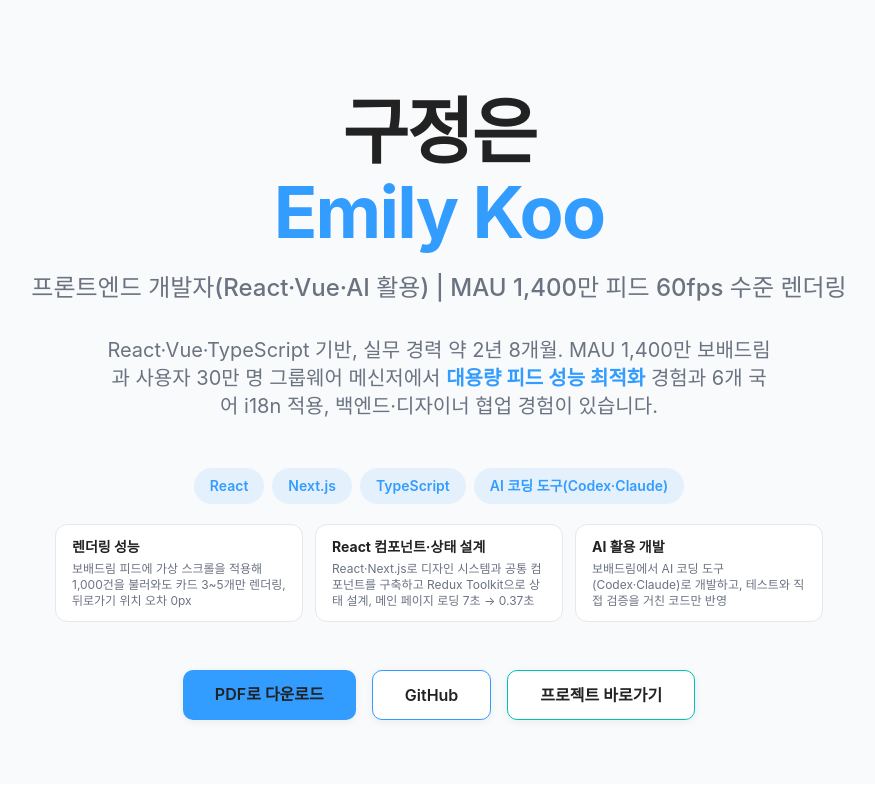
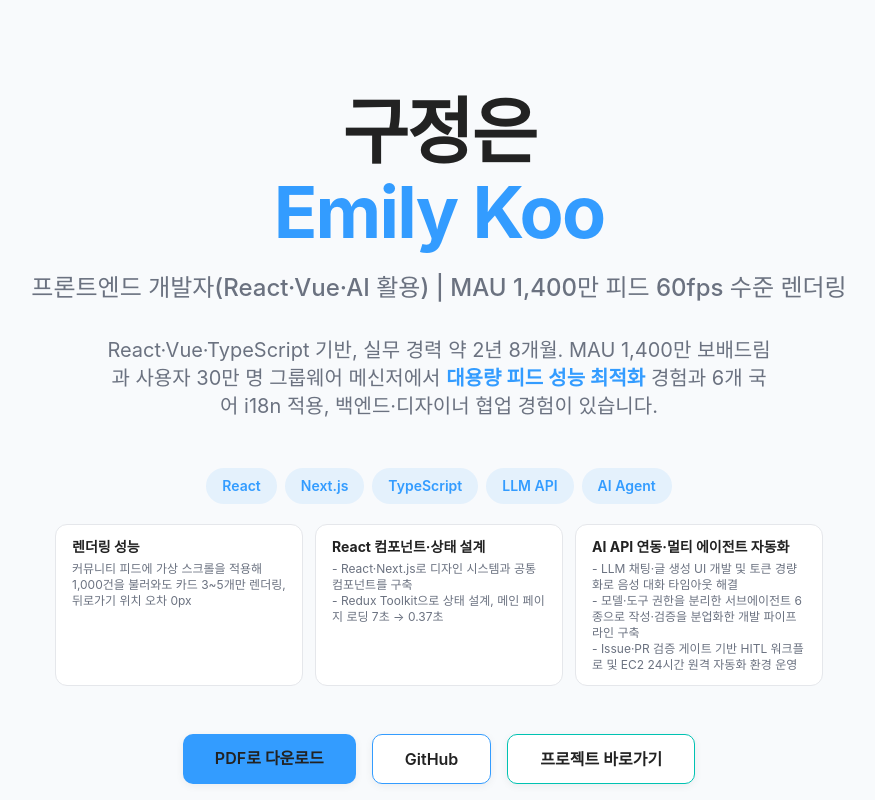
Before and after one commit to JEmilyKoo/portfolio, a Next.js app: page /v1 in a window 1280 px wide. Shown: the top 800 px of the page, without its empty margins (201-1076 px from the left). Built offline with nearby package versions, Linux system fonts and the light colour scheme.

Commit message:
fix: 첫 페이지 정리

```diff
--- a/components/Hero.tsx
+++ b/components/Hero.tsx
@@ -70,7 +70,7 @@ export default function Hero({
                 key={c.title}
                 className="rounded-xl border border-border bg-surface px-4 py-3 text-left">
                 <div className="text-sm font-bold text-text">{c.title}</div>
-                <div className="text-xs text-subText mt-1">{c.evidence}</div>
+                <div className="text-xs text-subText mt-1 whitespace-pre-line">{c.evidence}</div>
               </div>
             ))}
           </div>
--- a/components/tracks.ts
+++ b/components/tracks.ts
@@ -126,19 +126,21 @@ const REACT_TRACK: TrackConfig = {
     after: ' 경험과 6개 국어 i18n 적용, 백엔드·디자이너 협업 경험이 있습니다.',
   },
   pdfUrl: 'https://github.com/JEmilyKoo/portfolio/blob/2fce6f989c4392dc50bf2f24bfaa2e829b8ba355/20261110_%EA%B5%AC%EC%A0%95%EC%9D%80_v1.pdf',
-  primaryPills: ['React', 'Next.js', 'TypeScript', 'AI 코딩 도구(Codex·Claude)'],
+  primaryPills: ['React', 'Next.js', 'TypeScript', 'LLM API', 'AI Agent'],
   competencies: [
     {
       title: '렌더링 성능',
-      evidence: '보배드림 피드에 가상 스크롤을 적용해 1,000건을 불러와도 카드 3~5개만 렌더링, 뒤로가기 위치 오차 0px',
+      evidence: '커뮤니티 피드에 가상 스크롤을 적용해 1,000건을 불러와도 카드 3~5개만 렌더링, 뒤로가기 위치 오차 0px',
     },
     {
       title: 'React 컴포넌트·상태 설계',
-      evidence: 'React·Next.js로 디자인 시스템과 공통 컴포넌트를 구축하고 Redux Toolkit으로 상태 설계, 메인 페이지 로딩 7초 → 0.37초',
+      evidence: '- React·Next.js로 디자인 시스템과 공통 컴포넌트를 구축\n- Redux Toolkit으로 상태 설계, 메인 페이지 로딩 7초 → 0.37초',
     },
     {
-      title: 'AI 활용 개발',
-      evidence: '보배드림에서 AI 코딩 도구(Codex·Claude)로 개발하고, 테스트와 직접 검증을 거친 코드만 반영',
+      title: 'AI API 연동·멀티 에이전트 자동화',
+      evidence: `- LLM 채팅·글 생성 UI 개발 및 토큰 경량화로 음성 대화 타임아웃 해결
+- 모델·도구 권한을 분리한 서브에이전트 6종으로 작성·검증을 분업화한 개발 파이프라인 구축
+- Issue·PR 검증 게이트 기반 HITL 워크플로 및 EC2 24시간 원격 자동화 환경 운영`,
     },
   ],
   skills: [
@@ -195,7 +197,7 @@ export const tracks: Record<Track, TrackConfig> = {
       after: ' 경험과 6개 국어 i18n 적용, 백엔드·디자이너 협업 경험이 있습니다.',
     },
     pdfUrl: 'https://github.com/JEmilyKoo/portfolio/blob/2fce6f989c4392dc50bf2f24bfaa2e829b8ba355/20261110_%EA%B5%AC%EC%A0%95%EC%9D%80_v4.pdf',
-    primaryPills: ['Vue.js', 'Nuxt', 'TypeScript', 'AI 코딩 도구(Codex·Claude)'],
+    primaryPills: ['Vue.js', 'Nuxt', 'TypeScript', 'LLM API', 'AI Agent'],
     competencies: [
       {
         title: 'UI 상태 복원',
@@ -206,8 +208,10 @@ export const tracks: Record<Track, TrackConfig> = {
         evidence: '데스크톱 브라우저에서 메뉴 드래그 정렬이 끊기는 문제를 원인 3가지(정렬 로직·브라우저 기본 드래그·포인터 이벤트 추적)로 나눠 수정',
       },
       {
-        title: 'AI 활용 개발',
-        evidence: '보배드림에서 AI 코딩 도구(Codex·Claude)로 개발하고, 테스트와 직접 검증을 거친 코드만 반영',
+        title: 'AI API 연동·멀티 에이전트 자동화',
+      evidence: `- LLM 채팅·글 생성 UI 개발 및 토큰 경량화로 음성 대화 타임아웃 해결
+- 모델·도구 권한을 분리한 서브에이전트 6종으로 작성·검증을 분업화한 개발 파이프라인 구축
+- Issue·PR 검증 게이트 기반 HITL 워크플로 및 EC2 24시간 원격 자동화 환경 운영`,
       },
     ],
     skills: [vueSkill, tsSkill, testSkill, reactSkill, aiSkill],
@@ -239,19 +243,21 @@ export const tracks: Record<Track, TrackConfig> = {
       after: ' 경험을 더했습니다.',
     },
     pdfUrl: 'https://github.com/JEmilyKoo/portfolio/blob/2fce6f989c4392dc50bf2f24bfaa2e829b8ba355/20261110_%EA%B5%AC%EC%A0%95%EC%9D%80_v2.pdf',
-    primaryPills: ['Vue', 'React', 'Java', 'Spring Boot', 'AI 코딩 도구(Codex·Claude)'],
+    primaryPills: ['Vue', 'React', 'Java', 'Spring Boot', 'LLM API', 'AI Agent'],
     competencies: [
       {
         title: 'API 연동·백엔드 협업',
-        evidence: '보배드림에서 백엔드와 검색 API 사용 방식을 협의해 정리, API 버전 전환 때 화면 수정 없이 연결만 교체',
+        evidence: '- 백엔드와 검색 API 사용 방식을 협의 및 정리 \n - API 버전 전환 때 화면 수정 없이 연결만 교체',
       },
       {
         title: 'Java·Spring·DB',
         evidence: 'SQLD 보유, Spring REST API 개발과 MySQL·Oracle로 회원·서비스 DB 설계',
       },
       {
-        title: 'AI API 연동·AI 도구 활용',
-        evidence: 'OpenAI·Anthropic 백엔드와 연동한 LLM 채팅·글 생성 화면 개발, OpenAI API 음성 대화에서 프롬프트·토큰을 줄여 타임아웃 해결. 보배드림에서는 AI 코딩 도구(Codex·Claude)로 개발하고 테스트와 직접 검증을 거쳐 반영',
+        title: 'AI 서비스 연동·클라우드 멀티 에이전트 시스템 설계',
+        evidence: `- 인바운드 미개방 AWS EC2와 GitHub Actions runner를 연동한 무중단 원격 에이전트 서버 구축
+- 최소 권한 원칙의 서브에이전트 6종과 Issue·PR 자동 검증 기반 HITL 체계 구현
+- LLM 채팅·글 생성 기능 개발 및 프롬프트·토큰 경량화로 타임아웃 해결`,
       },
     ],
     skills: [
@@ -311,20 +317,22 @@ export const tracks: Record<Track, TrackConfig> = {
       after: ', 한글 URL 라우팅(백엔드와 협업), 6개 국어 다국어 처리를 해 왔습니다.',
     },
     pdfUrl: 'https://github.com/JEmilyKoo/portfolio/blob/2fce6f989c4392dc50bf2f24bfaa2e829b8ba355/20261110_%EA%B5%AC%EC%A0%95%EC%9D%80_v3.pdf',
-    primaryPills: ['HTML/CSS', 'JavaScript', 'TypeScript', 'Vue.js', 'AI 코딩 도구(Codex·Claude)'],
+    primaryPills: ['HTML/CSS', 'JavaScript', 'TypeScript', 'Vue.js', 'LLM API', 'AI Agent'],
     competencies: [
       {
         title: '렌더링 성능',
-        evidence: '보배드림 피드에 가상 스크롤을 적용해 1,000건을 불러와도 카드 3~5개만 렌더링, 뒤로가기 위치 오차 0px',
+        evidence: '커뮤니티 피드에 가상 스크롤을 적용해 1,000건을 불러와도 카드 3~5개만 렌더링, 뒤로가기 위치 오차 0px',
       },
       {
         title: 'SEO·URL 라우팅',
-        evidence: '보배드림 차량 목록 한글 카테고리 URL(6종)을 백엔드와 함께 구현해 기존 영문 주소와 호환, 검색어를 URL에 담아 새로고침·공유해도 결과 유지',
+        evidence: '6종 한글 카테고리·검색어 URL 라우팅을 구현해 기존 주소 호환과 공유·새로고침 상태를 유지하고 SEO 최적화 달성',
       },
       {
-        title: '다국어',
-        evidence: '해외 고객사 그룹웨어의 데스크톱·모바일 6개 국어 리소스 통합, 번역 길이에 따라 깨지는 레이아웃을 반응형으로 수정',
-      },
+        title: 'AI API 연동·멀티 에이전트 자동화',
+      evidence: `- LLM 채팅·글 생성 UI 개발 및 토큰 경량화로 음성 대화 타임아웃 해결
+- 모델·도구 권한을 분리한 서브에이전트 6종으로 작성·검증을 분업화한 개발 파이프라인 구축
+- Issue·PR 검증 게이트 기반 HITL 워크플로 및 EC2 24시간 원격 자동화 환경 운영`,
+      }
     ],
     skills: [
       {
```
